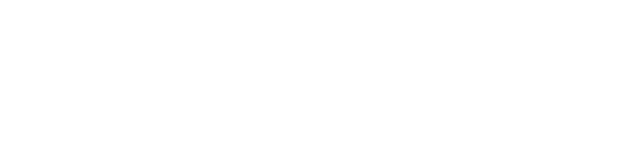
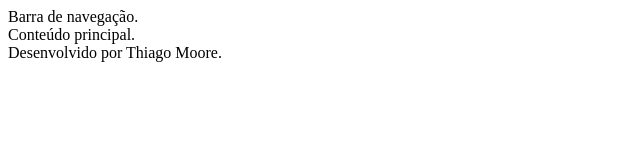
Before and after one commit to moorethiago/StudyNodeJS, a plain HTML site: page index.html in a window 1280 px wide. Shown: the whole page, without its empty margins (0-640 px from the left). Drawn offline with Linux system fonts and the light colour scheme.

Commit message:
add index file

```diff
--- a/index.html
+++ b/index.html
@@ -6,6 +6,22 @@
     <title>Primeira página utilizando o Bloco de Notas</title>
 </head>
 <body>
+    <header>
+        <nav>
+            Barra de navegação.
+        </nav>
+    </header>
 
+    <main>
+        Conteúdo principal.
+    </main>
+
+    <aside>
+
+    </aside>
+
+    <footer>
+        Desenvolvido por Thiago Moore.
+    </footer>
 </body>
 </html>
```
